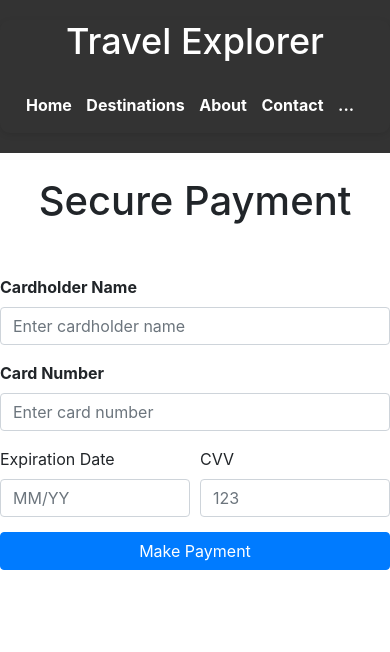
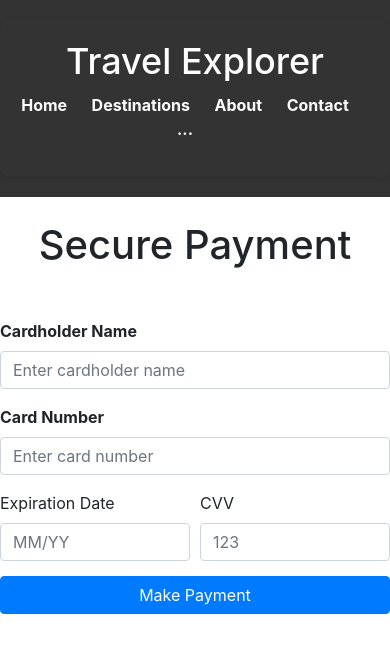
Before and after one commit to Pratibha009/website, a plain HTML site: page payment.html in a window 390 px wide. Drawn offline with nearby package versions, Linux system fonts and the light colour scheme.

Commit message:
Update style.css

```diff
--- a/style.css
+++ b/style.css
@@ -403,7 +403,7 @@ blockquote footer {
 
 /* Media queries for responsiveness */
 /* Adjust styles for screens smaller than 768px (phones) */
-@media screen and (max-width: 768px) {
+/* @media screen and (max-width: 768px) {
     header {
         text-align: center;
     }
@@ -443,10 +443,10 @@ blockquote footer {
     }
 }
 
-
+ */
 
 /* For desktop */
-.container3 {
+/* .container3 {
     display: flex;
     justify-content: space-around;
     margin-top: 50px;
@@ -457,9 +457,9 @@ blockquote footer {
 .destination3 {
     width: 30%;
 }
-
+ */
 /* For tablets */
-@media (max-width: 768px) {
+/* @media (max-width: 768px) {
     .container3 {
         flex-direction: column;
         align-items: center;
@@ -470,21 +470,45 @@ blockquote footer {
         width: 80%;
         margin-bottom: 30px;
     }
-}
+} */
 
 /* For phones */
-@media (max-width: 480px) {
+/* @media (max-width: 480px) {
     .destination1,
     .destination2,
     .destination3 {
         width: 100%;
     }
-}
+} */
 
 
 
 /* For desktop */
-.container {
+/* .container {
+    display: flex;
+    justify-content: space-between;
+    align-items: center;
+}
+ */
+/* For tablets and smaller desktop screens */
+/* @media (max-width: 992px) {
+    .container {
+        flex-direction: column;
+        text-align: center;
+    }
+}
+ */
+/* For phones */
+/* @media (max-width: 576px) {
+    .container {
+        padding: 0 15px;
+    }
+} */
+
+
+
+/* For desktop */
+/* .container {
     display: flex;
     justify-content: space-between;
     align-items: center;
@@ -496,34 +520,10 @@ blockquote footer {
         flex-direction: column;
         text-align: center;
     }
-}
+} */
 
 /* For phones */
-@media (max-width: 576px) {
-    .container {
-        padding: 0 15px;
-    }
-}
-
-
-
-/* For desktop */
-.container {
-    display: flex;
-    justify-content: space-between;
-    align-items: center;
-}
-
-/* For tablets and smaller desktop screens */
-@media (max-width: 992px) {
-    .container {
-        flex-direction: column;
-        text-align: center;
-    }
-}
-
-/* For phones */
-@media (max-width: 576px) {
+/* @media (max-width: 576px) {
     .container {
         padding: 0 15px;
     }
@@ -536,4 +536,4 @@ blockquote footer {
     #textbox {
         width: 100%;
     }
-}
+} */
```
